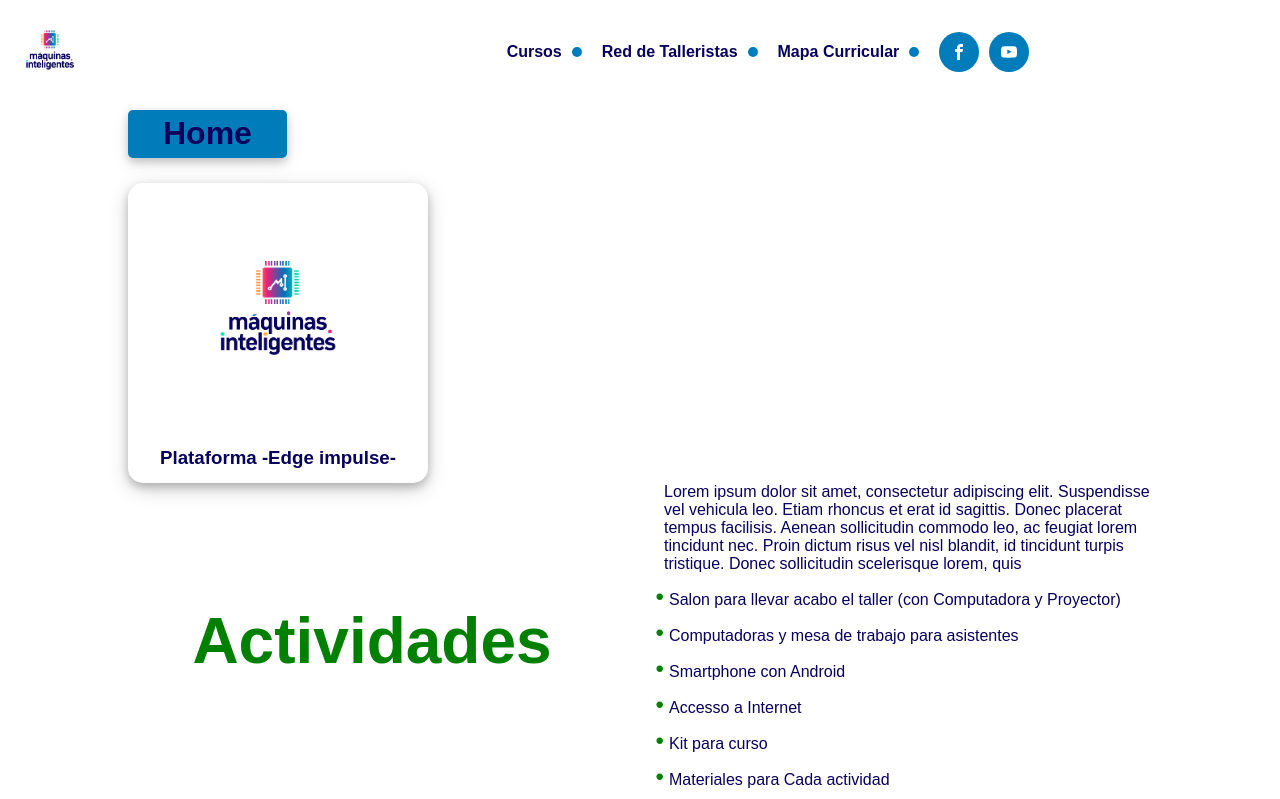
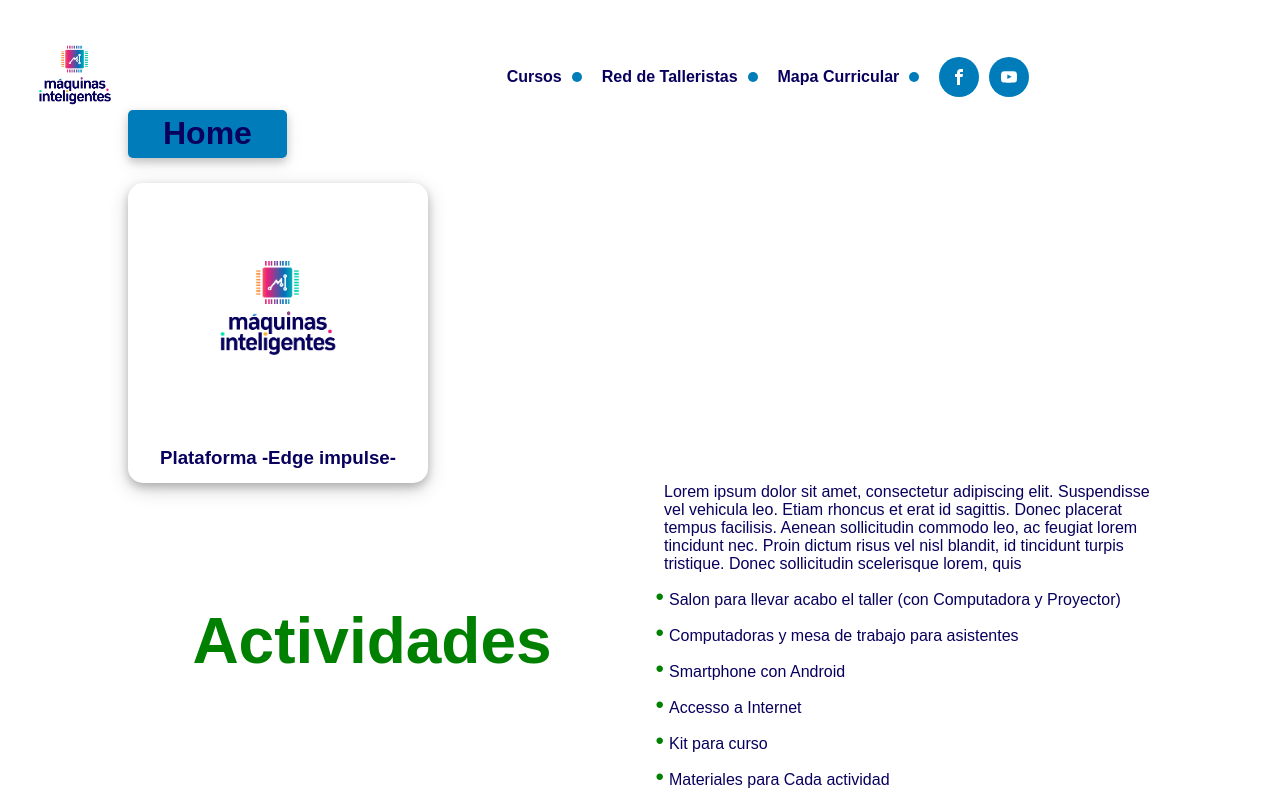
Before and after one commit to ElectronicCats/inteligent_machines, a React (Create React App) app: page / in a window 1280 px wide. Shown: the top 799 px of the page. Built offline with nearby package versions, Linux system fonts and the light colour scheme.

Commit message:
Add Logo Asset SVG

```diff
--- a/src/components/UI/Header.js
+++ b/src/components/UI/Header.js
@@ -14,8 +14,8 @@ export const HeaderLogo = styled.img`
   align-self: center;
   justify-self: center;
 
-  height: 100px;
-  width: 100px;
+  height: 150px;
+  width: 150px;
 `;
 
 export const HeaderLinks = styled.div`
```
Also changed, not shown: src/assets/logo_desk.svg (added).
